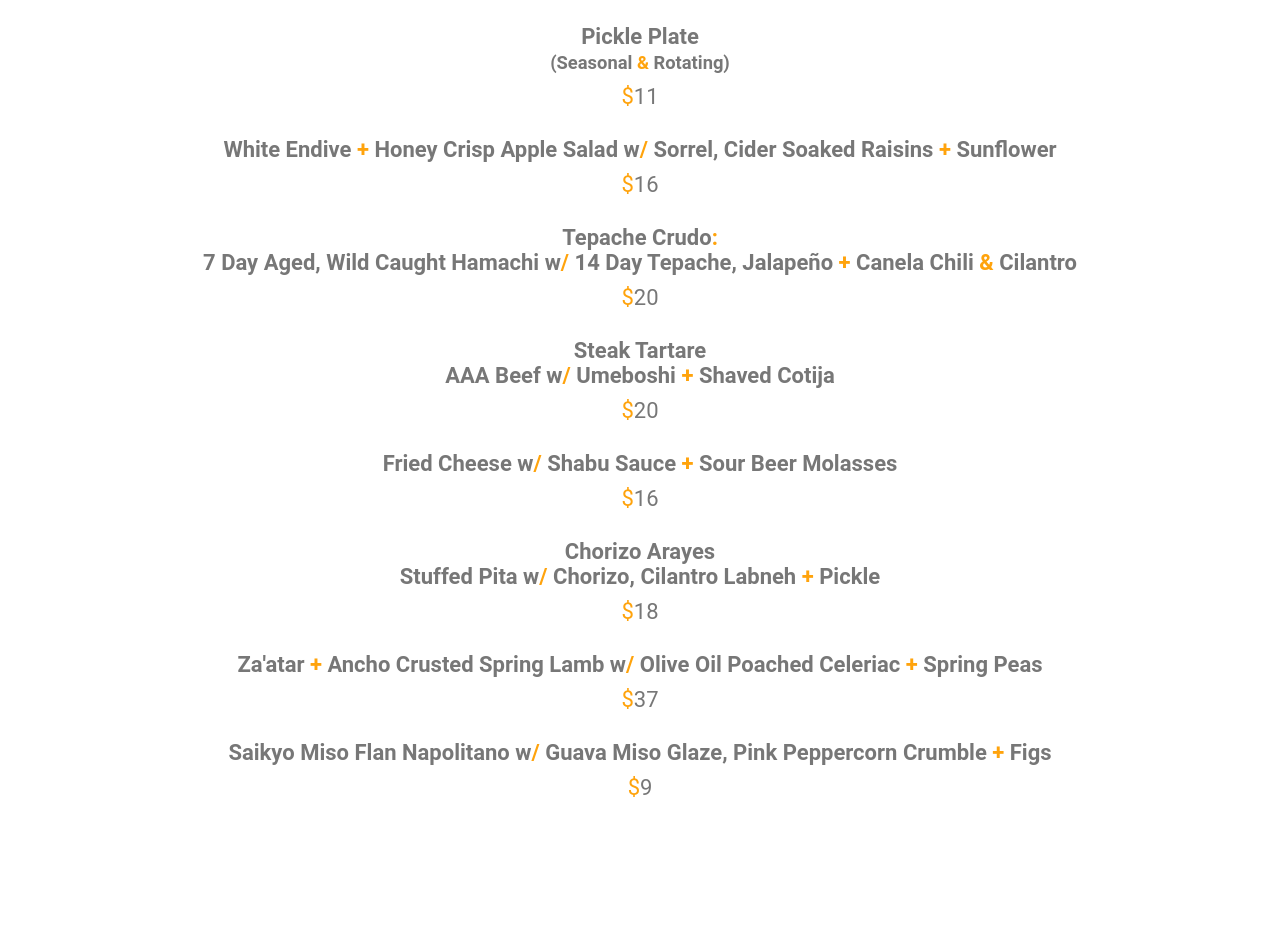
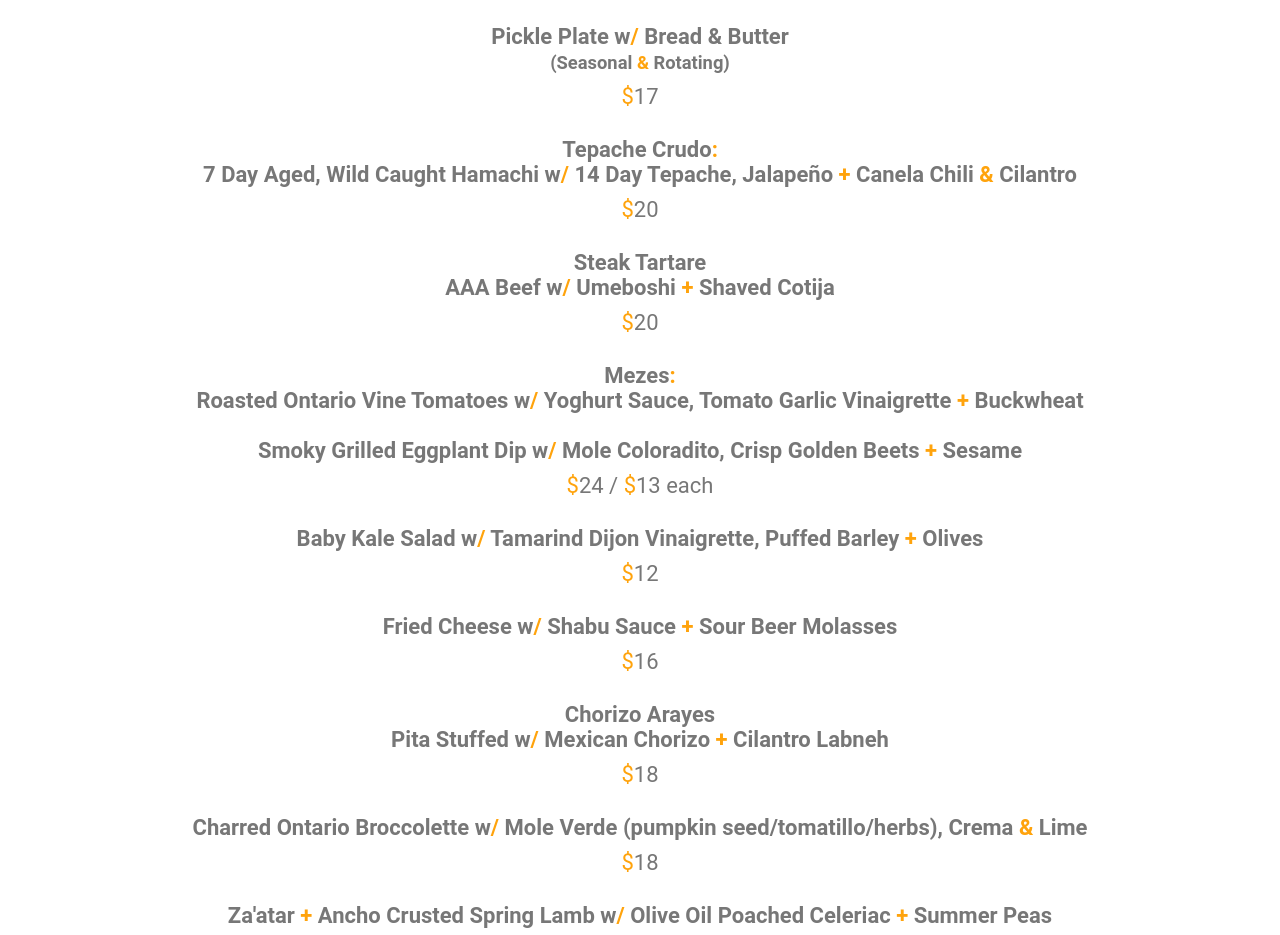
Before and after one commit to littlejerryTO/little-jerry-landing, a website: page menu/index.html in a window 1280 px wide. Shown: the part 165-1100 px from the top of the page. Before the commit the page ends 1066 px from the top, so only its background shows below. Drawn offline with nearby package versions, Linux system fonts and the light colour scheme.

Commit message:
update menu

```diff
--- a/menu/index.html
+++ b/menu/index.html
@@ -149,25 +149,12 @@
             <!-- Brioche <span class="primary-color">+</span> Tomato Butter
             <br v-if="isMobile" /><span class="primary-color">&</span> House
             Pickles -->
-            Pickle Plate<br /> <small>(Seasonal <span class="primary-color">&</span> Rotating)</small>
+            Pickle Plate w<span class="primary-color">/</span> Bread & Butter<br /> <small>(Seasonal <span class="primary-color">&</span> Rotating)</small>
           </h3>
           <h3
             class="heading-secondary heading-secondary--list heading-secondary--price"
           >
-            <span class="primary-color">$</span>11
-          </h3>
-        </div>
-        <div class="menut-item">
-          <h3
-            class="heading-secondary heading-secondary--list heading-secondary--item"
-          >
-            White Endive <span class="primary-color">+</span> Honey Crisp Apple Salad
-            w<span class="primary-color">/</span> Sorrel, Cider Soaked Raisins <span class="primary-color">+</span> Sunflower
-          </h3>
-          <h3
-            class="heading-secondary heading-secondary--list heading-secondary--price"
-          >
-            <span class="primary-color">$</span>16
+            <span class="primary-color">$</span>17
           </h3>
         </div>
         <div class="menut-item">
@@ -199,6 +186,35 @@
           <h3
             class="heading-secondary heading-secondary--list heading-secondary--item"
           >
+            Mezes<span class="primary-color">:</span>
+            <br>Roasted Ontario Vine Tomatoes w<span class="primary-color">/</span> Yoghurt Sauce,
+            Tomato Garlic Vinaigrette <span class="primary-color">+</span> Buckwheat
+            <br><br>Smoky Grilled Eggplant Dip w<span class="primary-color">/</span> Mole Coloradito,
+            Crisp Golden Beets <span class="primary-color">+</span> Sesame
+          </h3>
+          <h3
+            class="heading-secondary heading-secondary--list heading-secondary--price"
+          >
+            <span class="primary-color">$</span>24 / <span class="primary-color">$</span>13 each
+          </h3>
+        </div>
+        <div class="menut-item">
+          <h3
+            class="heading-secondary heading-secondary--list heading-secondary--item"
+          >
+            Baby Kale Salad
+            w<span class="primary-color">/</span> Tamarind Dijon Vinaigrette, Puffed Barley <span class="primary-color">+</span> Olives
+          </h3>
+          <h3
+            class="heading-secondary heading-secondary--list heading-secondary--price"
+          >
+            <span class="primary-color">$</span>12
+          </h3>
+        </div>
+        <div class="menut-item">
+          <h3
+            class="heading-secondary heading-secondary--list heading-secondary--item"
+          >
             Fried Cheese w<span class="primary-color">/</span> Shabu Sauce
             <span class="primary-color">+</span> Sour Beer Molasses
           </h3>
@@ -212,7 +228,19 @@
           <h3
             class="heading-secondary heading-secondary--list heading-secondary--item"
           >
-          Chorizo Arayes <br>Stuffed Pita w<span class="primary-color">/</span> Chorizo, Cilantro Labneh <span class="primary-color">+</span> Pickle
+          Chorizo Arayes <br>Pita Stuffed w<span class="primary-color">/</span> Mexican Chorizo <span class="primary-color">+</span> Cilantro Labneh
+          </h3>
+          <h3
+            class="heading-secondary heading-secondary--list heading-secondary--price"
+          >
+            <span class="primary-color">$</span>18
+          </h3>
+        </div>
+        <div class="menut-item">
+          <h3
+            class="heading-secondary heading-secondary--list heading-secondary--item"
+          >
+          Charred Ontario Broccolette w<span class="primary-color">/</span> Mole Verde (pumpkin seed/tomatillo/herbs), Crema <span class="primary-color">&</span> Lime
           </h3>
           <h3
             class="heading-secondary heading-secondary--list heading-secondary--price"
@@ -225,7 +253,7 @@
             class="heading-secondary heading-secondary--list heading-secondary--item"
           >
             Za'atar <span class="primary-color">+</span> Ancho Crusted Spring Lamb
-            w<span class="primary-color">/</span> Olive Oil Poached Celeriac <span class="primary-color">+</span> Spring Peas
+            w<span class="primary-color">/</span> Olive Oil Poached Celeriac <span class="primary-color">+</span> Summer Peas
           </h3>
           <h3
             class="heading-secondary heading-secondary--list heading-secondary--price"
@@ -238,7 +266,7 @@
             class="heading-secondary heading-secondary--list heading-secondary--item"
           >
           Saikyo Miso Flan Napolitano <br v-if="isMobile" />w<span class="primary-color">/</span>
-          Guava Miso Glaze, Pink Peppercorn Crumble <span class="primary-color">+</span> Figs
+          Rosemary Lacquer, Fried Milk <span class="primary-color">+</span> Saskatoon Berries
           </h3>
           <h3
             class="heading-secondary heading-secondary--list heading-secondary--price"
```
